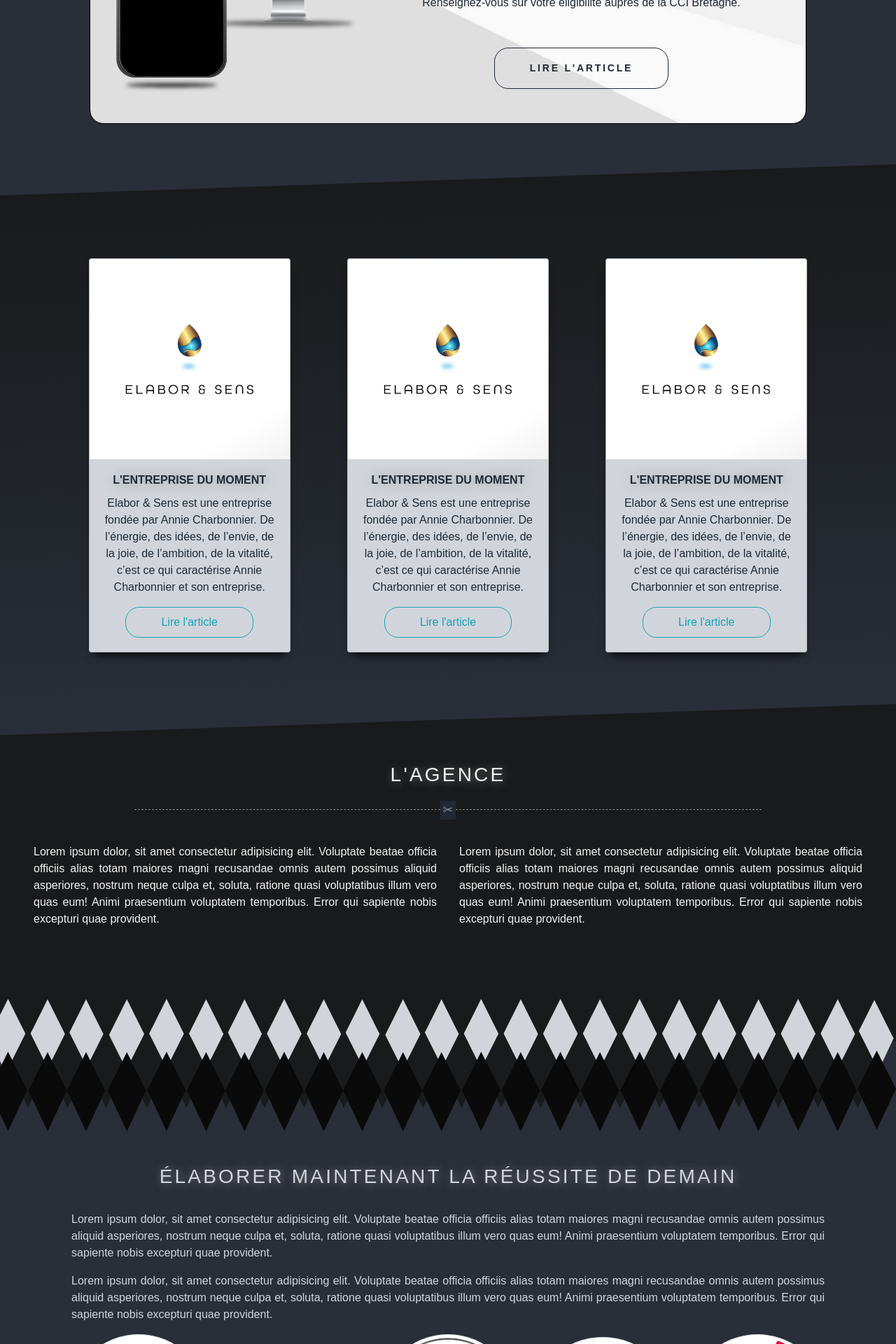
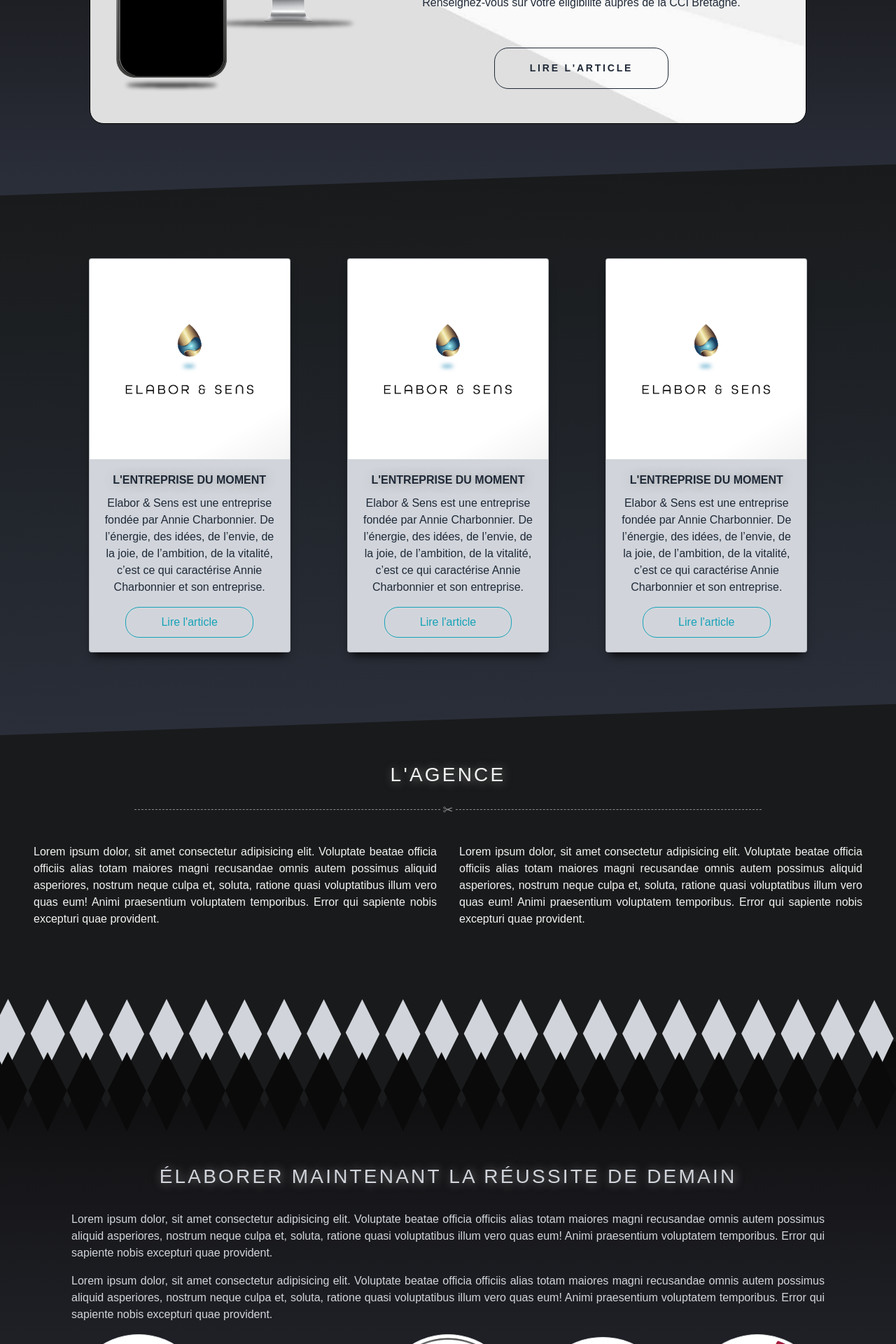
Before and after one commit to Khresterion/template_static_site, a PHP site: page / in a window 1280 px wide. Shown: the part 1120-3040 px from the top of the page at 70% size. Run offline with PHP 8.4, Linux system fonts and the light colour scheme; some libraries are stand-ins or nearby versions.

Commit message:
feat: essai couleurs dark v2

```diff
--- a/assets/style/common.css
+++ b/assets/style/common.css
@@ -57,7 +57,7 @@ hr.hr-1:after {
   position: relative;
   top: -13px;
   padding: 0 3px;
-  background: #1f2937;
+  background: #191a1b;
   color: #8c8c8c;
   font-size: 18px;
 }
@@ -80,9 +80,9 @@ hr.hr-2:after {
   font-size: 18px;
 }
 
-/* img {
-  filter: grayscale(50%);
-} */
+img {
+  filter: grayscale(35%);
+}
 
 /********************************/
 /*          Custom Buttons      */
--- a/assets/style/index.css
+++ b/assets/style/index.css
@@ -110,7 +110,15 @@ section {
 }
 
 #section1 {
-  background-color: #2a2e39;
+  /* background-color: #2a2e39; */
+  background-image: linear-gradient(
+    to bottom,
+    #0a0a0a,
+    #151518,
+    #1c1d22,
+    #23252d,
+    #2a2e39
+  );
 }
 
 #section2 {
@@ -199,7 +207,15 @@ svg {
 
 #section4 {
   /* background-color: #f9fafb; */
-  background-color: #2a2e39;
+  /* background-color: #2a2e39; */
+  background-image: linear-gradient(
+    to bottom,
+    #0a0a0a,
+    #151518,
+    #1c1d22,
+    #23252d,
+    #2a2e39
+  );
   margin-top: -10%;
   padding-top: 10%;
   /* padding-bottom: 12%; */
```
